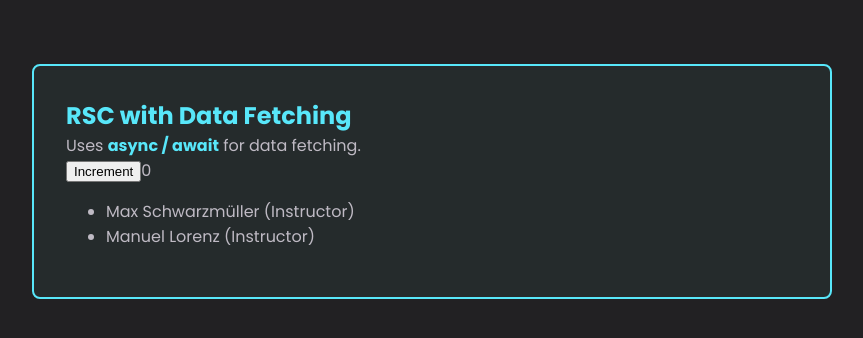
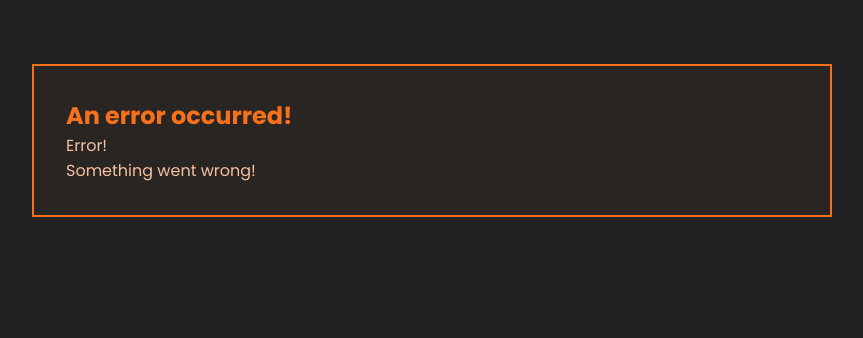
Before and after one commit to AnastasiosMpoletis/react-server-components-demo, a Next.js app: page / in a window 1280 px wide. Shown: the top 338 px of the page, without its empty margins (208-1071 px from the left). Built offline with nearby package versions, Linux system fonts and the light colour scheme.

Commit message:
L-515. Add ErrorBoundary that handles errors and wrap the other Home page components with it.

```diff
--- a/app/page.js
+++ b/app/page.js
@@ -3,21 +3,31 @@ import fs from 'node:fs/promises';
 import { Suspense } from 'react';
 
 import UsePromiseDemo from '@/components/UsePromisesDemo';
+import ErrorBoundary from '@/components/ErrorBoundary';
 
 export default async function Home() {
-  const fetchUsersPromise = new Promise((resolve) =>
+  const fetchUsersPromise = new Promise((resolve, reject) =>
     setTimeout(async () => {
       const data = await fs.readFile('dummy-db.json', 'utf-8');
       const users = JSON.parse(data);
-      resolve(users);
+      // resolve(users);
+      reject(new Error('Error!'));
     }, 2000)
   );
 
   return (
     <main>
-      <Suspense fallback={<p>Loading users...</p>}>
-        <UsePromiseDemo usersPromise={fetchUsersPromise} />
-      </Suspense>
+      {/**
+       * Optimal components structure (from inner to outer):
+       * - Component that handles data fetching (UsePromiseDemo)
+       * - Component that handles the loading state (Suspense)
+       * - Component that handles the errors (ErrorBoundary)
+       */}
+      <ErrorBoundary fallback={<p>Something went wrong!</p>}>
+        <Suspense fallback={<p>Loading users...</p>}>
+          <UsePromiseDemo usersPromise={fetchUsersPromise} />
+        </Suspense>
+      </ErrorBoundary>
     </main>
   );
 }
--- /dev/null
+++ b/components/ErrorBoundary.js
@@ -0,0 +1,28 @@
+'use client';
+
+import { Component } from 'react';
+
+export default class ErrorBoundary extends Component {
+  constructor(props) {
+    super(props);
+    this.state = { hasError: false };
+  }
+
+  static getDerivedStateFromError(error) {
+    return { hasError: true, message: error.message };
+  }
+
+  render() {
+    if (this.state.hasError) {
+      return (
+        <div className="error">
+          <h2>An error occurred!</h2>
+          <p>{this.state.message}</p>
+          <p>{this.props.fallback}</p>
+        </div>
+      );
+    }
+
+    return this.props.children;
+  }
+}
```
